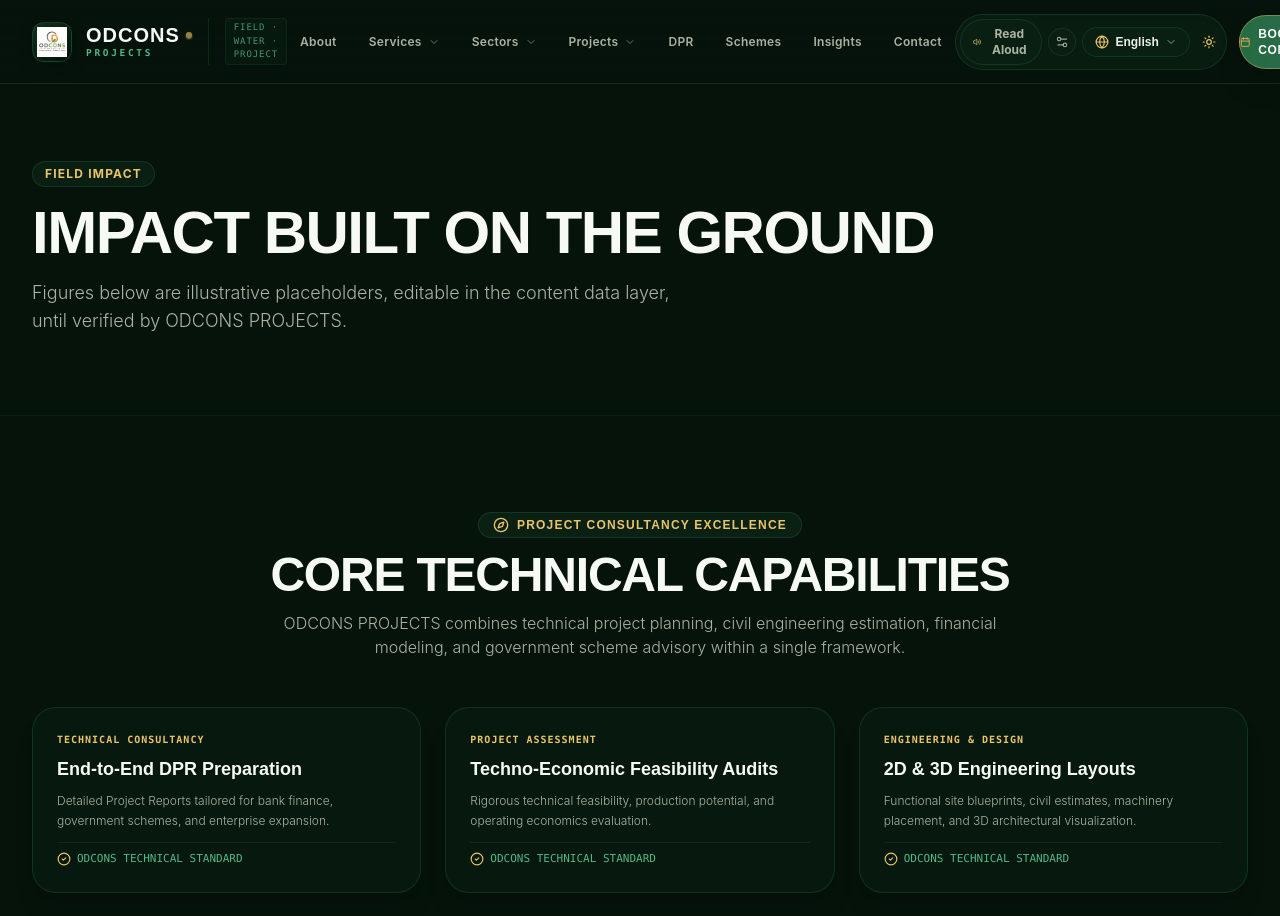
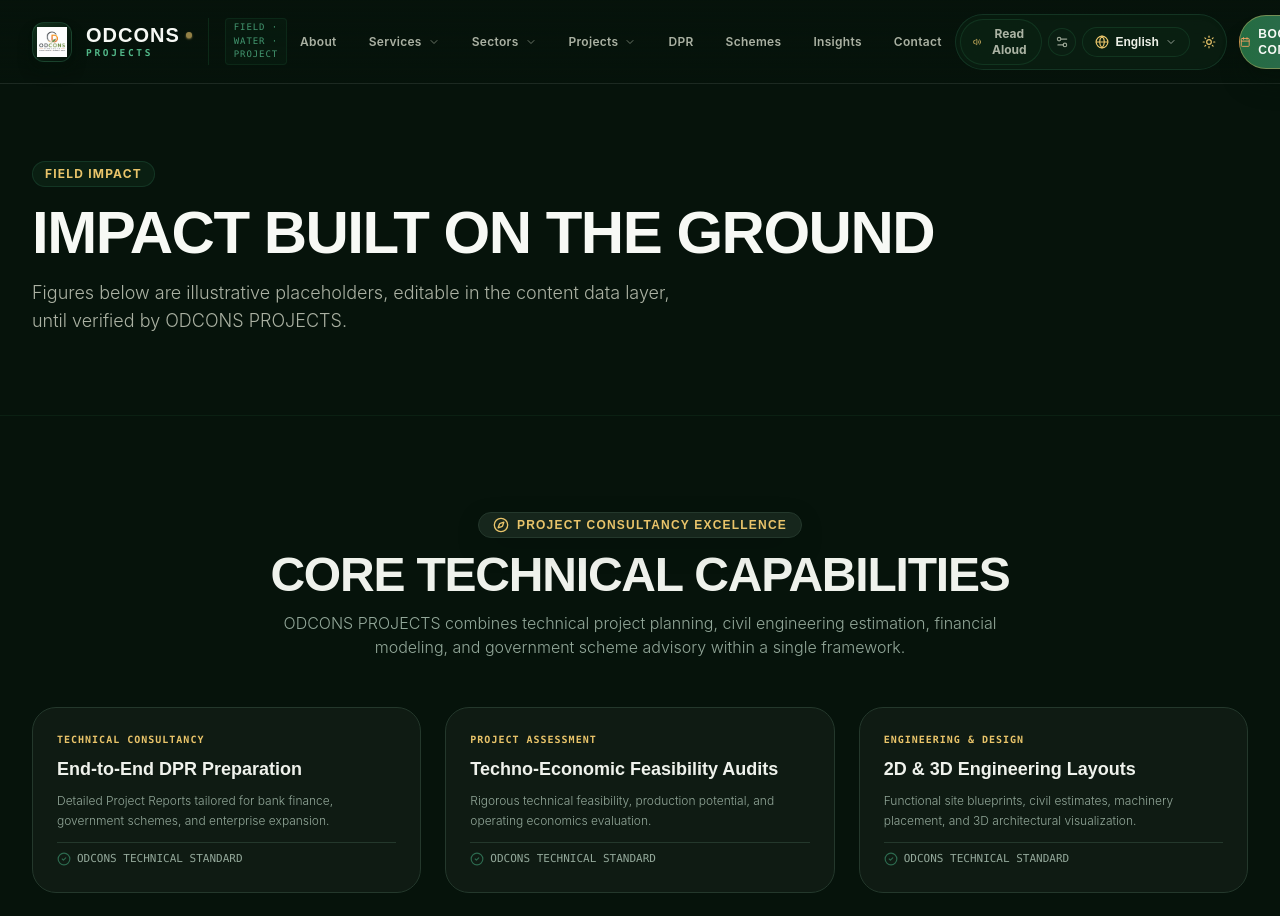
Before and after one commit to Axelithhq/Odcones-Projects, a Next.js app: page /en/impact in a window 1280 px wide. Shown: the top 916 px of the page. Built offline with nearby package versions, Linux system fonts and the light colour scheme.

Commit message:
ODCONS PROJECTS Theme System V2: Replaced flat green background with multi-surface Warm Silver Paper (Light) and Deep Forest Charcoal Earth/Water (Dark) system, semantic CSS tokens, and 500ms smooth transitions

```diff
--- a/src/app/globals.css
+++ b/src/app/globals.css
@@ -11,24 +11,34 @@
   --font-noto-oriya: 'Noto Sans Oriya', 'Inter', sans-serif;
 }
 
-/* Light Theme Variables */
+/* Light Theme Variables (Warm Silver & Architectural Paper) */
 html.light-mode {
-  --bg-primary: #F8F9F5;
-  --bg-secondary: #FFFFFF;
-  --bg-card: #FFFFFF;
-  --text-primary: #1A251E;
-  --text-secondary: #4A5D50;
-  --border-color: #D4DDD5;
+  --bg-base: #EBECE7;
+  --bg-surface: #F4F5F0;
+  --bg-surface-elevated: #FAFAFA;
+  --bg-surface-muted: #E0E3DD;
+  --text-primary: #16221A;
+  --text-muted: #485A4D;
+  --border-subtle: #CFD4CA;
+  --accent-primary: #1E4D36;
+  --accent-gold: #B8860B;
+  --accent-water: #006680;
+  --shadow-color: rgba(22, 34, 26, 0.08);
 }
 
-/* Dark Theme Variables (Default) */
+/* Dark Theme Variables (Deep Forest Charcoal, Earth & Water Depth) */
 html.dark-mode, html:not(.light-mode) {
-  --bg-primary: #06130B;
-  --bg-secondary: #0A1C12;
-  --bg-card: #0D2316;
-  --text-primary: #ECEFE6;
-  --text-secondary: #A3B8A8;
-  --border-color: rgba(82, 183, 136, 0.2);
+  --bg-base: #08120C;
+  --bg-surface: #0F1B13;
+  --bg-surface-elevated: #16261C;
+  --bg-surface-muted: #1B2E23;
+  --text-primary: #EFF2EC;
+  --text-muted: #93A89A;
+  --border-subtle: #24382C;
+  --accent-primary: #2D6A4F;
+  --accent-gold: #E9C46A;
+  --accent-water: #0D879F;
+  --shadow-color: rgba(0, 0, 0, 0.5);
 }
 
 * {
@@ -40,10 +50,10 @@
 html {
   scroll-behavior: smooth;
   font-family: var(--font-inter);
-  background-color: var(--bg-primary);
+  background-color: var(--bg-base);
   color: var(--text-primary);
   overflow-x: hidden;
-  transition: background-color 0.3s ease, color 0.3s ease;
+  transition: background-color 0.5s cubic-bezier(0.16, 1, 0.3, 1), color 0.5s cubic-bezier(0.16, 1, 0.3, 1);
 }
 
 html[lang="or"] {
@@ -53,56 +63,61 @@
 
 body {
   min-height: 100vh;
-  background-color: var(--bg-primary);
+  background-color: var(--bg-base);
   color: var(--text-primary);
   text-rendering: optimizeLegibility;
   -webkit-font-smoothing: antialiased;
+  transition: background-color 0.5s cubic-bezier(0.16, 1, 0.3, 1), color 0.5s cubic-bezier(0.16, 1, 0.3, 1);
 }
 
-/* Custom Scrollbar */
+/* Custom Architectural Scrollbar */
 ::-webkit-scrollbar {
   width: 8px;
 }
 ::-webkit-scrollbar-track {
-  background: var(--bg-primary);
+  background: var(--bg-base);
 }
 ::-webkit-scrollbar-thumb {
-  background: #1A4D2E;
+  background: var(--accent-primary);
   border-radius: 4px;
 }
 ::-webkit-scrollbar-thumb:hover {
-  background: #40916C;
+  background: var(--accent-gold);
 }
 
-/* Glassmorphism & Theme Cards */
+/* Architectural Paper & Fine Technical Grid Overlay */
+.bg-cad-grid {
+  background-image: linear-gradient(to right, var(--border-subtle) 1px, transparent 1px),
+                    linear-gradient(to bottom, var(--border-subtle) 1px, transparent 1px);
+  background-size: 40px 40px;
+}
+
+/* Glassmorphism & Surface Elevation Cards */
 .glass-panel {
-  background: rgba(12, 35, 20, 0.65);
+  background: var(--bg-surface-elevated);
   backdrop-filter: blur(16px);
   -webkit-backdrop-filter: blur(16px);
-  border: 1px solid rgba(82, 183, 136, 0.15);
-}
-
-html.light-mode .glass-panel {
-  background: rgba(255, 255, 255, 0.85);
-  border: 1px solid #D4DDD5;
+  border: 1px solid var(--border-subtle);
+  box-shadow: 0 10px 30px -10px var(--shadow-color);
 }
 
 .glass-card {
-  background: rgba(28, 30, 27, 0.7);
+  background: var(--bg-surface);
   backdrop-filter: blur(12px);
   -webkit-backdrop-filter: blur(12px);
-  border: 1px solid rgba(255, 255, 255, 0.08);
+  border: 1px solid var(--border-subtle);
+  transition: all 0.3s ease;
 }
 
-html.light-mode .glass-card {
-  background: #FFFFFF;
-  border: 1px solid #E2E8F0;
+.glass-card:hover {
+  border-color: var(--accent-primary);
+  box-shadow: 0 12px 36px -12px var(--shadow-color);
 }
 
 /* Read Aloud Active Speech Paragraph Highlight */
 .speech-highlight {
-  background-color: rgba(212, 163, 115, 0.18) !important;
-  border-left: 4px solid #E9C46A !important;
+  background-color: rgba(233, 196, 106, 0.16) !important;
+  border-left: 4px solid var(--accent-gold) !important;
   padding-left: 1rem !important;
   transition: all 0.4s ease;
   border-radius: 0.5rem;
--- a/src/components/home/ImpactCounters.tsx
+++ b/src/components/home/ImpactCounters.tsx
@@ -9,40 +9,40 @@
   const { language } = useTranslation();
 
   return (
-    <section className="py-24 bg-forest-950 text-sand-50 relative border-b border-forest-800/40 overflow-hidden">
+    <section className="py-24 relative border-b border-theme-border overflow-hidden transition-colors duration-500">
       <div className="max-w-7xl mx-auto px-4 sm:px-6 lg:px-8 space-y-12">
         <div className="text-center max-w-3xl mx-auto space-y-3">
-          <div className="inline-flex items-center gap-2 px-3.5 py-1 rounded-full bg-forest-900/90 border border-forest-500/30 text-xs font-bold uppercase tracking-widest text-harvest-400 font-display">
+          <div className="inline-flex items-center gap-2 px-3.5 py-1 rounded-full glass-panel text-xs font-bold uppercase tracking-widest text-theme-gold font-display">
             <Compass className="w-4 h-4" />
             <span>PROJECT CONSULTANCY EXCELLENCE</span>
           </div>
 
-          <h2 className="font-display font-extrabold text-3xl sm:text-5xl text-sand-50 uppercase tracking-tight">
+          <h2 className="font-display font-extrabold text-3xl sm:text-5xl text-theme-text uppercase tracking-tight">
             {language === "or" ? "ବୈଷୟିକ ଦକ୍ଷତା ଓ ମାପଦଣ୍ଡ" : "CORE TECHNICAL CAPABILITIES"}
           </h2>
 
-          <p className="text-sand-200/80 text-sm sm:text-base leading-relaxed font-light">
+          <p className="text-theme-text-muted text-sm sm:text-base leading-relaxed font-light">
             ODCONS PROJECTS combines technical project planning, civil engineering estimation, financial modeling, and government scheme advisory within a single framework.
           </p>
         </div>
 
         <div className="grid grid-cols-1 md:grid-cols-2 lg:grid-cols-3 gap-6">
           {IMPACT_METRICS.map((metric) => (
-            <div key={metric.id} className="p-6 rounded-3xl bg-forest-900/40 border border-forest-700/50 space-y-3 shadow-xl flex flex-col justify-between">
+            <div key={metric.id} className="p-6 rounded-3xl glass-card space-y-3 flex flex-col justify-between">
               <div className="space-y-2">
-                <span className="text-[10px] font-mono font-bold text-harvest-400 uppercase tracking-widest block">
+                <span className="text-[10px] font-mono font-bold text-theme-gold uppercase tracking-widest block">
                   {language === "or" && metric.category_or ? metric.category_or : metric.category}
                 </span>
-                <h3 className="font-display font-bold text-lg text-sand-50">
+                <h3 className="font-display font-bold text-lg text-theme-text">
                   {language === "or" && metric.label_or ? metric.label_or : metric.label}
                 </h3>
-                <p className="text-xs text-sand-200/80 leading-relaxed font-light">
+                <p className="text-xs text-theme-text-muted leading-relaxed font-light">
                   {language === "or" && metric.description_or ? metric.description_or : metric.description}
                 </p>
               </div>
 
-              <div className="pt-2 border-t border-forest-800/60 flex items-center gap-1.5 text-[11px] font-mono text-forest-300">
-                <CheckCircle2 className="w-3.5 h-3.5 text-harvest-400" />
+              <div className="pt-2 border-t border-theme-border flex items-center gap-1.5 text-[11px] font-mono text-theme-text-muted">
+                <CheckCircle2 className="w-3.5 h-3.5 text-theme-accent" />
                 <span>ODCONS TECHNICAL STANDARD</span>
               </div>
             </div>
--- a/tailwind.config.ts
+++ b/tailwind.config.ts
@@ -10,6 +10,18 @@
   theme: {
     extend: {
       colors: {
+        theme: {
+          base: "var(--bg-base)",
+          surface: "var(--bg-surface)",
+          elevated: "var(--bg-surface-elevated)",
+          muted: "var(--bg-surface-muted)",
+          text: "var(--text-primary)",
+          "text-muted": "var(--text-muted)",
+          border: "var(--border-subtle)",
+          accent: "var(--accent-primary)",
+          gold: "var(--accent-gold)",
+          water: "var(--accent-water)",
+        },
         forest: {
           950: "#06130B",
           900: "#0C2314",
```
